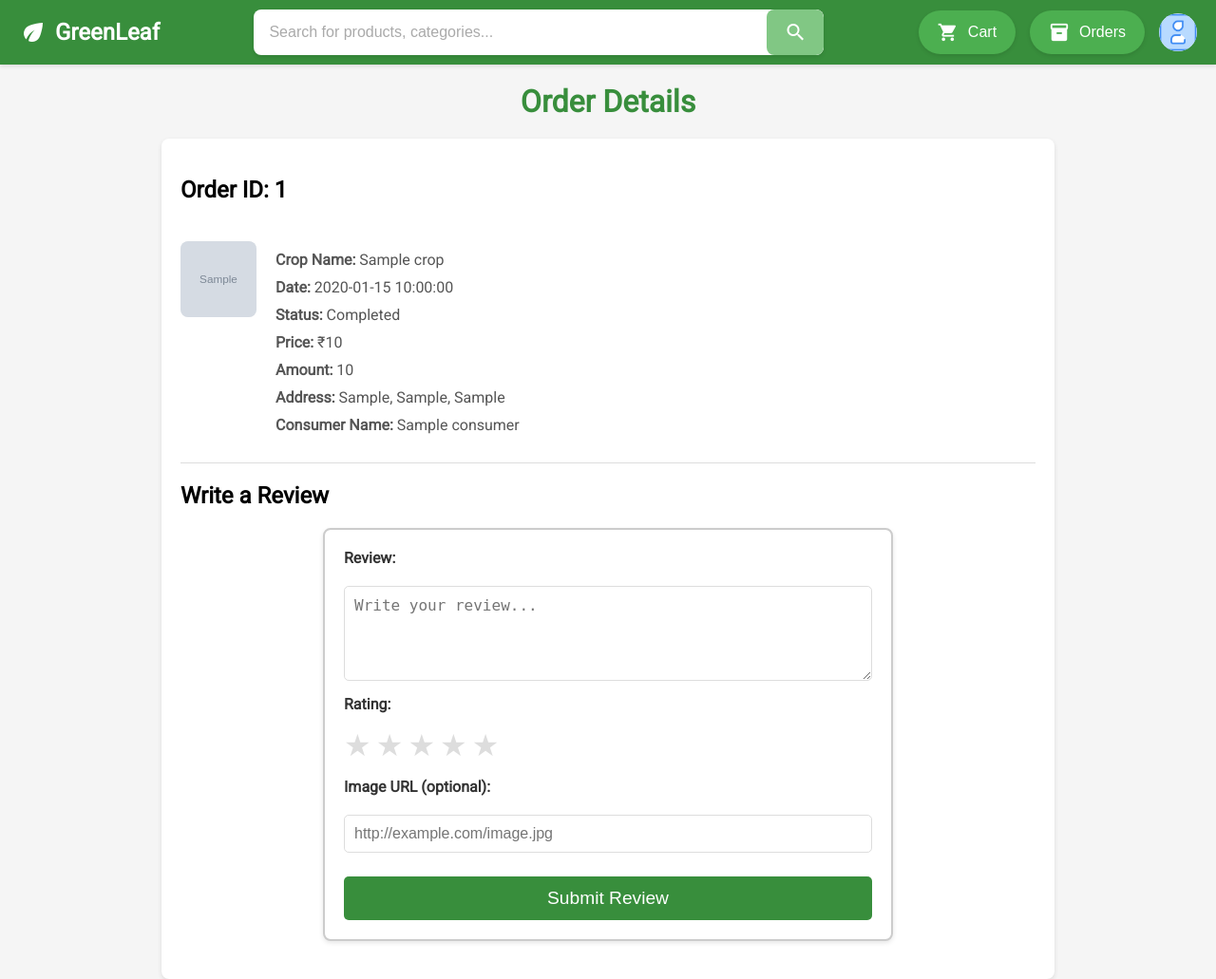
After one commit to hemang-mishra/DBMSProject, a PHP site: page /order_details.php?order_id=1 in a window 1280 px wide. The commit adds this page. Shown: the whole page at 95% size. Run offline with PHP 8.4, Linux system fonts and the light colour scheme; the visitor is signed in with stand-in values (Sample User, id 1); tables that the repository leaves empty or names only in its code hold one stand-in row (values such as "Sample post"); grey boxes marked "Sample" are stand-in pictures.

Commit message:
review function added

```diff
--- a/c_order.php
+++ b/c_order.php
@@ -41,6 +41,9 @@ $result = $stmt->get_result();
     <meta name="viewport" content="width=device-width, initial-scale=1.0">
     <title>Order History</title>
     <link rel="stylesheet" href="css/c_order.css"> <!-- External CSS -->
+    <link rel="stylesheet" href="styles.css"> <!-- Link to external CSS in css folder-->
+    <link href="https://fonts.googleapis.com/css2?family=Roboto&display=swap" rel="stylesheet">
+    <link href="https://fonts.googleapis.com/icon?family=Material+Icons" rel="stylesheet">
 </head>
 <body>
     <header>
--- /dev/null
+++ b/css/order_details.css
@@ -0,0 +1,173 @@
+/* General Styles */
+body {
+    font-family: 'Arial', sans-serif;
+    margin: 0;
+    padding: 0;
+    background-color: #f5f5f5;
+    display: flex;
+    flex-direction: column;
+    align-items: center;
+    min-height: 100vh;
+}
+
+h1 {
+    margin: 20px 0;
+    color: #388e3c;
+    text-align: center;
+}
+
+/* Order Details Container */
+.order-details-container {
+    width: 100%;
+    max-width: 900px;
+    padding: 20px;
+    background-color: #fff;
+    border-radius: 8px;
+    box-shadow: 0 2px 5px rgba(0, 0, 0, 0.1);
+}
+
+/* Order Info */
+.order-info {
+    display: flex;
+    gap: 20px;
+    padding: 20px 0;
+    border-bottom: 1px solid #ddd;
+}
+
+/* Image Styles */
+.order-image img {
+    width: 80px;
+    height: 80px;
+    border-radius: 8px;
+    background-color: #f5f5f5;
+}
+
+/* Order Details */
+.order-details {
+    flex-grow: 1;
+}
+
+.order-details h2 {
+    margin: 0;
+    font-size: 1.4rem;
+    color: #388e3c;
+}
+
+.order-details p {
+    margin: 10px 0;
+    font-size: 1rem;
+    color: #555;
+}
+
+.order-details .order-status {
+    font-size: 1.1rem;
+    font-weight: bold;
+    color: #388e3c;
+}
+
+/* Shipping Address */
+.shipping-address {
+    margin-top: 20px;
+    padding: 20px 0;
+    border-top: 1px solid #ddd;
+}
+
+.shipping-address p {
+    font-size: 1rem;
+    color: #555;
+}
+
+.shipping-address strong {
+    font-weight: bold;
+}
+
+
+/* Review Section */
+.review-section form {
+    display: flex;
+    flex-direction: column;
+    gap: 15px;
+    background-color: #fff;
+    padding: 20px;
+    border: 2px solid #ccc;  /* Light gray border */
+    border-radius: 8px;      /* Rounded corners */
+    box-shadow: 0 2px 5px rgba(0, 0, 0, 0.1);  /* Light shadow */
+    max-width: 600px;
+    margin: 20px auto;
+    width: 100%;  /* Ensure form takes full width within the container */
+    box-sizing: border-box;  /* Prevent overflow */
+}
+
+/* Input Fields */
+.review-section label {
+    font-weight: bold;
+    color: #333;
+}
+
+/* Style for both input and textarea */
+.review-section input,
+.review-section textarea {
+    padding: 10px;
+    font-size: 1rem;
+    border: 1px solid #ddd;
+    border-radius: 5px;
+    margin-top: 5px;
+    width: 100%;  /* Ensure it takes the full width of the form */
+    box-sizing: border-box;  /* Prevent overflow */
+}
+
+/* Ensure textarea doesn't overflow and resizes correctly */
+.review-section textarea {
+    resize: vertical;
+    min-height: 100px;
+}
+
+/* Star Rating */
+.star-rating {
+    display: flex;
+    gap: 5px;
+    font-size: 2rem;
+    cursor: pointer;
+}
+
+.star-rating .star {
+    color: #ddd;  /* Default color for unselected stars */
+}
+
+.star-rating .star.hover {
+    color: #ffca28;  /* Hover color */
+}
+
+.star-rating .star.selected {
+    color: #ffca28;  /* Selected color */
+}
+
+/* Submit Button */
+.review-section button {
+    background-color: #388e3c; /* Green background */
+    color: #fff;
+    font-size: 1.2rem;
+    padding: 12px 20px; /* Adjusted padding for a better button size */
+    border: none;
+    border-radius: 5px;
+    cursor: pointer;
+    transition: background-color 0.3s ease, transform 0.2s ease; /* Add transition for transform effect */
+    text-align: center; /* Ensure text is centered in the button */
+    width: auto;  /* Button width adjusts to the content */
+    margin-top: 10px;  /* Add some space above the button */
+}
+
+/* Hover and Active States for the Submit Button */
+.review-section button:hover {
+    background-color: #2c6f2d; /* Darker green when hovered */
+    transform: scale(1.05);  /* Slight scaling effect on hover */
+}
+
+.review-section button:active {
+    transform: scale(0.98); /* Slight shrink effect when clicked */
+}
+
+.review-section button:disabled {
+    background-color: #ccc;  /* Disabled button color */
+    cursor: not-allowed;
+}
--- /dev/null
+++ b/order_details.php
@@ -0,0 +1,191 @@
+<?php
+// Start the session
+session_start();
+
+// Ensure the user is logged in
+if (!isset($_SESSION['user_id'])) {
+    echo "You must be logged in to view the order details.";
+    exit;
+}
+
+// Include the database connection file
+require_once 'db_connection.php';
+
+// Get the order_id from the query parameter
+if (isset($_GET['order_id'])) {
+    $order_id = $_GET['order_id'];
+} else {
+    echo "Order ID is required.";
+    exit;
+}
+
+// Prepare the SQL query to fetch order details
+$sql = "
+    SELECT
+        orders.order_id,
+        orders.date,
+        orders.status,
+        orders.price,
+        orders.amount,
+        shipping_address.city,
+        shipping_address.addr_line_1,
+        shipping_address.addr_line_2,
+        crop.c_id,                 -- Ensure `c_id` is fetched here
+        crop.c_name AS crop_name,
+        crop.img_url AS crop_image,
+        consumer.uname AS consumer_name
+    FROM orders
+    JOIN crop ON orders.c_id = crop.c_id
+    JOIN shipping_address ON orders.addr_id = shipping_address.addr_id
+    JOIN consumer ON orders.u_id = consumer.u_id
+    WHERE orders.order_id = ?
+";
+
+
+$stmt = $conn->prepare($sql);
+$stmt->bind_param("i", $order_id);
+$stmt->execute();
+$result = $stmt->get_result();
+
+if ($result->num_rows > 0) {
+    $order = $result->fetch_assoc();
+    $order_id = htmlspecialchars($order['order_id']);
+    $crop_name = htmlspecialchars($order['crop_name']);
+    $date = htmlspecialchars($order['date']);
+    $status = htmlspecialchars($order['status']);
+    $price = htmlspecialchars($order['price']);
+    $amount = htmlspecialchars($order['amount']);
+    $city = htmlspecialchars($order['city']);
+    $addr_line_1 = htmlspecialchars($order['addr_line_1']);
+    $addr_line_2 = htmlspecialchars($order['addr_line_2']);
+    $consumer_name = htmlspecialchars($order['consumer_name']);
+    $image_url = htmlspecialchars($order['crop_image'] ?? "https://via.placeholder.com/60"); // Fallback if no image
+} else {
+    echo "Order not found.";
+    exit;
+}
+
+$stmt->close();
+$conn->close();
+
+// Get the review message from session (if set)
+$review_message = isset($_SESSION['review_message']) ? $_SESSION['review_message'] : '';
+unset($_SESSION['review_message']); // Clear the message after displaying it
+?>
+
+<!DOCTYPE html>
+<html lang="en">
+<head>
+    <meta charset="UTF-8">
+    <meta name="viewport" content="width=device-width, initial-scale=1.0">
+    <title>Order Details</title>
+    <link rel="stylesheet" href="styles.css">
+    <link rel="stylesheet" href="css/order_details.css"> <!-- External CSS -->
+    <link href="https://fonts.googleapis.com/css2?family=Roboto&display=swap" rel="stylesheet">
+    <link href="https://fonts.googleapis.com/icon?family=Material+Icons" rel="stylesheet">
+</head>
+<body>
+    <?php include("header.php"); ?>
+    <header>
+        <h1>Order Details</h1>
+    </header>
+
+    <div class="order-details-container">
+        <!-- Display the review message -->
+        <?php if ($review_message): ?>
+            <div class="review-message">
+                <p><?php echo $review_message; ?></p>
+            </div>
+        <?php endif; ?>
+
+        <!-- Order Details Section -->
+        <div class="order-detail">
+            <h2>Order ID: <?php echo $order_id; ?></h2>
+            <div class="order-info">
+                <div class="order-image">
+                    <img src="<?php echo $image_url; ?>" alt="<?php echo $crop_name; ?>" />
+                </div>
+                <div class="order-details">
+                    <p><strong>Crop Name:</strong> <?php echo $crop_name; ?></p>
+                    <p><strong>Date:</strong> <?php echo $date; ?></p>
+                    <p><strong>Status:</strong> <?php echo $status; ?></p>
+                    <p><strong>Price:</strong> ₹<?php echo $price; ?></p>
+                    <p><strong>Amount:</strong> <?php echo $amount; ?></p>
+                    <p><strong>Address:</strong> <?php echo $addr_line_1 . ", " . $addr_line_2 . ", " . $city; ?></p>
+                    <p><strong>Consumer Name:</strong> <?php echo $consumer_name; ?></p>
+                </div>
+            </div>
+        </div>
+
+        <!-- Review Section -->
+        <div class="review-section">
+            <h2>Write a Review</h2>
+            <form action="submit_review.php" method="POST">
+                <label for="comment">Review:</label>
+                <textarea id="comment" name="comment" placeholder="Write your review..."></textarea>
+
+                <label for="rating">Rating:</label>
+                <input type="hidden" id="rating" name="rating" value="0">
+                <div class="star-rating">
+                    <span class="star" data-value="1">★</span>
+                    <span class="star" data-value="2">★</span>
+                    <span class="star" data-value="3">★</span>
+                    <span class="star" data-value="4">★</span>
+                    <span class="star" data-value="5">★</span>
+                </div>
+
+                <label for="review_image_url">Image URL (optional):</label>
+                <input type="text" id="review_image_url" name="review_image_url" placeholder="http://example.com/image.jpg">
+
+                <input type="hidden" name="c_id" value="<?php echo isset($order['c_id']) ? htmlspecialchars($order['c_id']) : ''; ?>">
+                <input type="hidden" name="order_id" value="<?php echo $order_id; ?>"> <!-- Pass the order_id here -->
+
+                <button type="submit">Submit Review</button>
+            </form>
+        </div>
+
+    </div>
+</body>
+</html>
+
+
+<script>
+    document.addEventListener('DOMContentLoaded', () => {
+    const stars = document.querySelectorAll('.star-rating .star');
+    const ratingInput = document.getElementById('rating');
+    let selectedRating = 0;
+
+    stars.forEach((star) => {
+        star.addEventListener('mouseover', () => {
+            resetStars();
+            const value = parseInt(star.dataset.value, 10);
+            highlightStars(value);
+        });
+
+        star.addEventListener('mouseout', () => {
+            resetStars();
+            if (selectedRating > 0) highlightStars(selectedRating);
+        });
+
+        star.addEventListener('click', () => {
+            selectedRating = parseInt(star.dataset.value, 10);
+            ratingInput.value = selectedRating; // Update the hidden input value
+        });
+    });
+
+    function highlightStars(value) {
+        stars.forEach((star) => {
+            if (parseInt(star.dataset.value, 10) <= value) {
+                star.classList.add('selected');
+            }
+        });
+    }
+
+    function resetStars() {
+        stars.forEach((star) => {
+            star.classList.remove('selected');
+        });
+    }
+});
+
+</script>
--- a/styles.css
+++ b/styles.css
@@ -43,6 +43,7 @@ body {
     color: var(--color-header-text);
     box-shadow: 0px 2px 4px var(--color-shadow);
     position: sticky;
+    z-index: 1000;
     top: 0;
     width: 100%;
     box-sizing: border-box;
```
Also changed, not shown: submit_review.php (added, +84 -0 lines).
